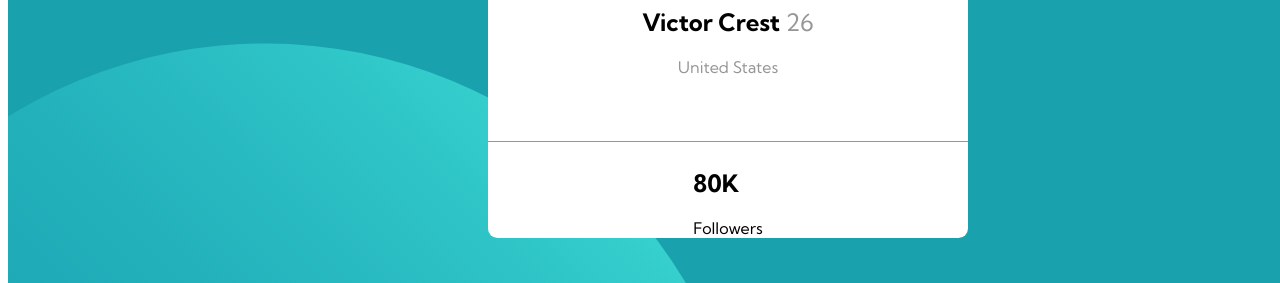
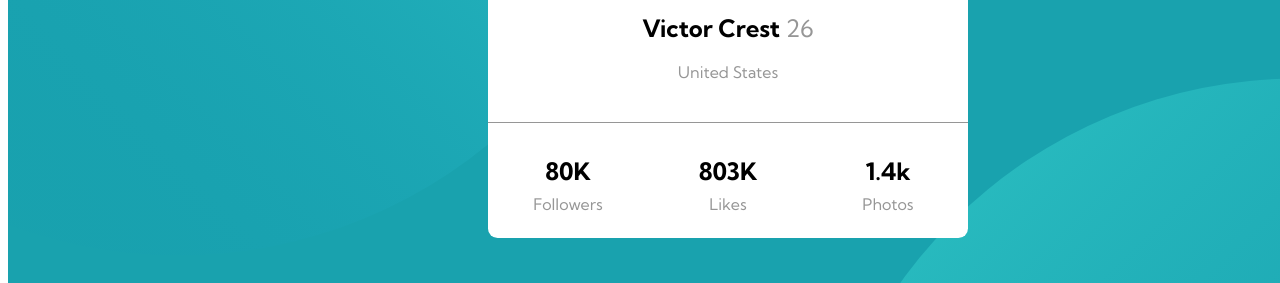
Before and after one commit to pdad04/frontEndMentor-profile-card, a plain HTML site: page profile-card-component-main/index.html in a window 1280 px wide. Shown: the part 410-693 px from the top of the page. Drawn offline with Linux system fonts and the light colour scheme.

Commit message:
completed desktop layout

```diff
--- a/profile-card-component-main/index.html
+++ b/profile-card-component-main/index.html
@@ -22,23 +22,25 @@
             <img src="images/image-victor.jpg"  alt="avatar"/>
           </div>
           <div>
-            <h1 class="name">Victor Crest<span class="age-location"> 26</span></h1>
+            <h1 class="name">Victor Crest<span class="subtext"> 26</span></h1>
           </div>
-          <div class="age-location">
+          <div class="subtext">
             United States
           </div>
           <div class="divider"></div>
         </div>
         <div class="stats">
-          <div class="followers">
+          <div class="stats-items">
             <h1>80K</h1>
-            <div>Followers</div>
+            <div class="subtext">Followers</div>
           </div>
-          <div class="likes">
-
+          <div class="stats-items">
+            <h1>803K</h1>
+            <div class="subtext">Likes</div>
           </div>
-          <div class="photos">
-
+          <div class="stats-items">
+            <h1>1.4k</h1>
+            <div class="subtext">Photos</div>
           </div>
         </div>
       </div>
--- a/profile-card-component-main/styles.css
+++ b/profile-card-component-main/styles.css
@@ -10,7 +10,7 @@ body {
     background-color: hsl(185, 75%, 39%);
     background-image: url("./images/bg-pattern-top.svg"), url("./images/bg-pattern-bottom.svg");
     background-repeat: no-repeat, no-repeat;
-    background-position: -50% -250%, 150% 500%;
+    background-position: -20rem -20rem, 50rem 30rem;
 }
 
 .card-container {
@@ -49,15 +49,33 @@ body {
     margin-bottom: 2rem;
 }
 
-.age-location {
+.subtext {
     color:  hsl(0, 0%, 59%);
     font-weight: 400;
 }
 
 .divider {
-    margin-top: 4rem;
+    margin-top: 2.5rem;
     border-bottom: 1px solid hsl(0,0%,59%);
     width: 100%;
+}
+
+.stats {
+    display: flex;
+    width: 100%;
+    flex-flow: wrap;
+    align-items: center;
+    justify-content: space-around;
+}
+
+.stats-items {
+    width: 5rem;
+    text-align: center;
+    margin-bottom: 1.5rem;
+}
+
+.stats-items h1 {
+    margin-bottom: 0.5rem;
 }
 
 img {
```
